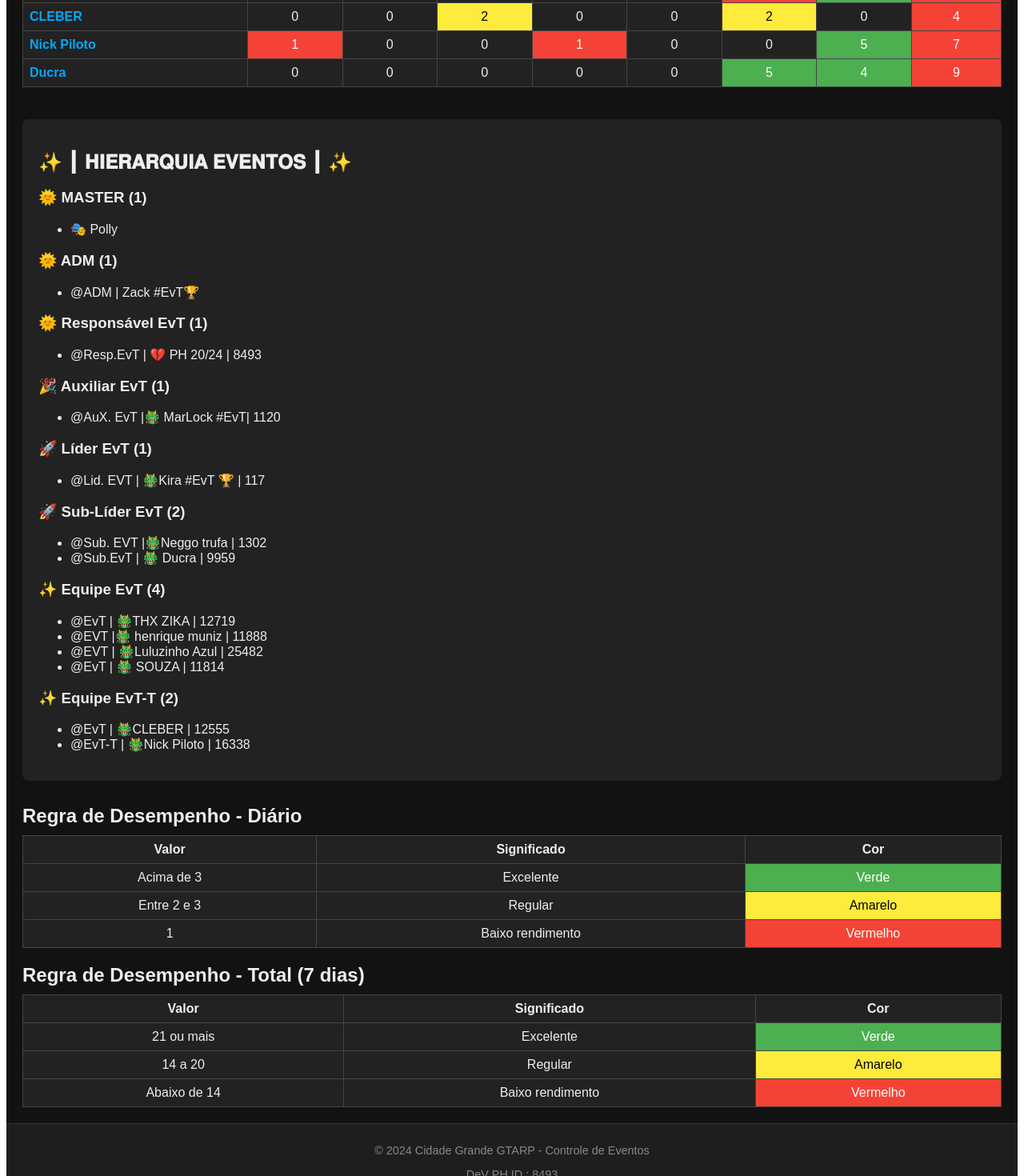
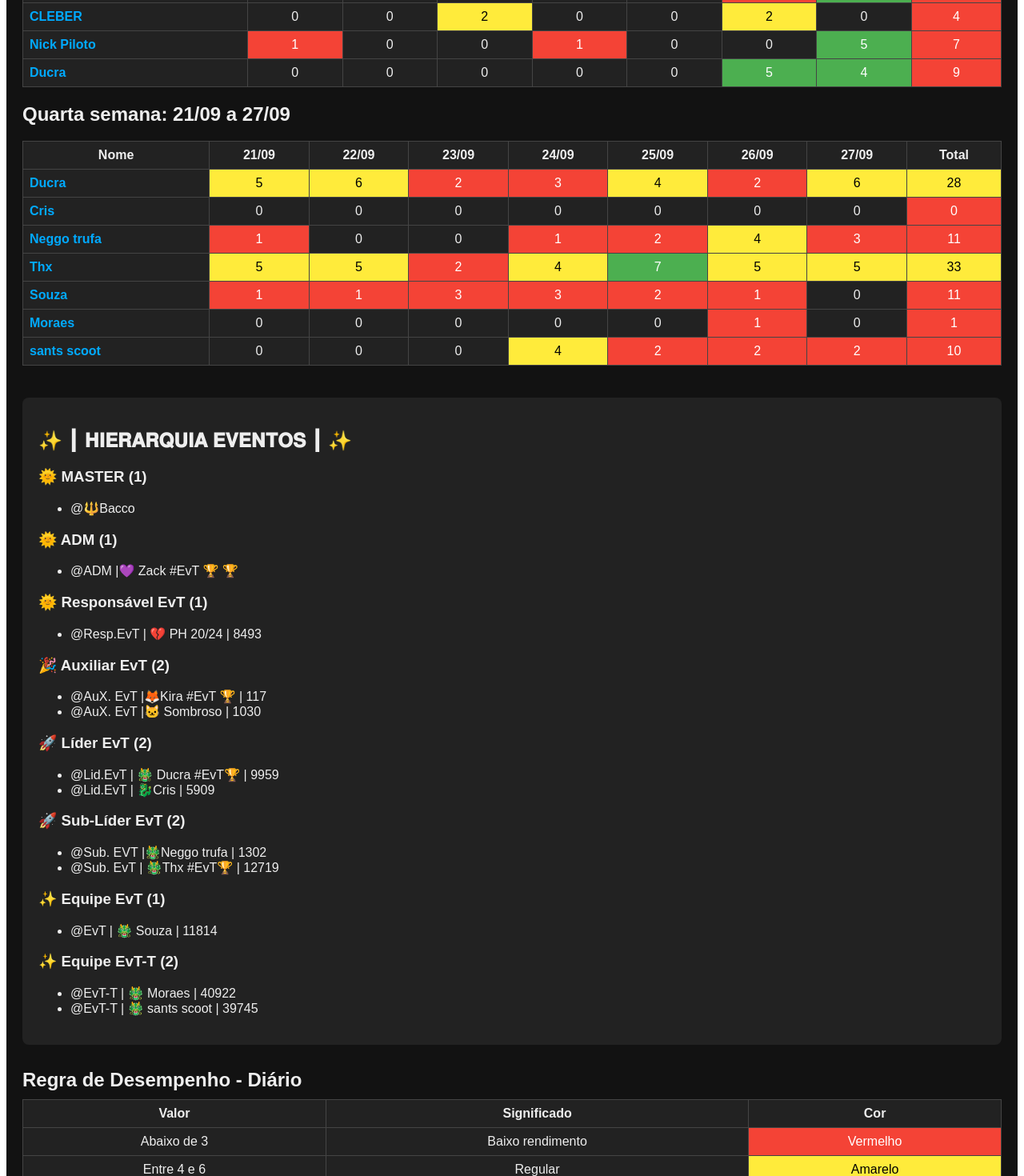
Before and after one commit to pedrohpiri/planilhaeventos, a Vue app: page / in a window 1280 px wide. Shown: the part 1500-2970 px from the top of the page at 80% size. Built offline with nearby package versions, Linux system fonts and the light colour scheme.

Commit message:
Atualizações nos componentes EventTable, Hierarchy e PerformanceRules, e adição do arquivo TODO.md

```diff
--- a/src/components/EventTable.vue
+++ b/src/components/EventTable.vue
@@ -13,10 +13,10 @@
         <tbody>
           <tr v-for="participant in week.participants" :key="participant.name">
             <td class="name" data-label="Nome">{{ participant.name }}</td>
-            <td v-for="date in week.dates" :key="date" :class="getCellClass(participant.events[date])" :data-label="date">
+            <td v-for="date in week.dates" :key="date" :class="getCellClass(participant.events[date], week.name)" :data-label="date">
               {{ participant.events[date] || 0 }}
             </td>
-            <td :class="getTotalClass(calculateTotal(participant.events))" data-label="Total">{{ calculateTotal(participant.events) }}</td>
+            <td :class="getTotalClass(calculateTotal(participant.events), week.name)" data-label="Total">{{ calculateTotal(participant.events) }}</td>
           </tr>
         </tbody>
       </table>
@@ -92,21 +92,47 @@ const weeks = reactive([
       { name: 'Nick Piloto', events: { '14/09': 1, '15/09': 0, '16/09': 0, '17/09': 1, '18/09': 0, '19/09': 0, '20/09': 5 } },
       { name: 'Ducra', events: { '14/09': 0, '15/09': 0, '16/09': 0, '17/09': 0, '18/09': 0, '19/09': 5, '20/09': 4 } }
     ]
+  },
+  {
+    name: 'Quarta semana',
+    period: '21/09 a 27/09',
+    dates: ['21/09', '22/09', '23/09', '24/09', '25/09', '26/09', '27/09'],
+    participants: [
+      { name: 'Ducra', events: { '21/09': 5, '22/09': 6, '23/09': 2, '24/09': 3, '25/09': 4, '26/09': 2, '27/09': 6 } },
+      { name: 'Cris', events: { '21/09': 0, '22/09': 0, '23/09': 0, '24/09': 0, '25/09': 0, '26/09': 0, '27/09': 0 } },
+      { name: 'Neggo trufa', events: { '21/09': 1, '22/09': 0, '23/09': 0, '24/09': 1, '25/09': 2, '26/09': 4, '27/09': 3 } },
+      { name: 'Thx', events: { '21/09': 5, '22/09': 5, '23/09': 2, '24/09': 4, '25/09': 7, '26/09': 5, '27/09': 5 } },
+      { name: 'Souza', events: { '21/09': 1, '22/09': 1, '23/09': 3, '24/09': 3, '25/09': 2, '26/09': 1, '27/09': 0 } },
+      { name: 'Moraes', events: { '21/09': 0, '22/09': 0, '23/09': 0, '24/09': 0, '25/09': 0, '26/09': 1, '27/09': 0 } },
+      { name: 'sants scoot', events: { '21/09': 0, '22/09': 0, '23/09': 0, '24/09': 4, '25/09': 2, '26/09': 2, '27/09': 2 } }
+    ]
   }
 ])
 
-function getCellClass(value) {
-  if (value === 0 || value === undefined) return ''
+function getCellClass(value, weekName) {
+  if (value <= 0 || value === undefined) return ''
+  if (weekName === 'Quarta semana') {
+    if (value > 6) return 'green'
+    if (value >= 4 && value <= 6) return 'yellow'
+    if (value < 4) return 'red'
+  } else {
     if (value > 3) return 'green'
     if (value >= 2 && value <= 3) return 'yellow'
     if (value === 1) return 'red'
+  }
   return ''
 }
 
-function getTotalClass(total) {
+function getTotalClass(total, weekName) {
+  if (weekName === 'Quarta semana') {
+    if (total > 49) return 'green'
+    if (total >= 28 && total <= 42) return 'yellow'
+    return 'red'
+  } else {
     if (total >= 20) return 'green'
     if (total >= 10) return 'yellow'
     return 'red'
+  }
 }
 function calculateTotal(events) {
   return Object.values(events).reduce((sum, val) => sum + (val || 0), 0)
--- a/src/components/Hierarchy.vue
+++ b/src/components/Hierarchy.vue
@@ -19,16 +19,16 @@ const hierarchy = [
     name: 'MASTER',
     count: 1,
     icon: '🌞',
-      members: [
-        { name: 'Polly', html: '🎭 Polly' }
-      ]
+    members: [
+      { name: 'Bacco', html: '@🔱Bacco' }
+    ]
   },
   {
     name: 'ADM',
     count: 1,
     icon: '🌞',
     members: [
-      { name: 'Zack', html: '@ADM | Zack #EvT🏆' }
+      { name: 'Zack', html: '@ADM |💜 Zack #EvT 🏆  🏆' }
     ]
   },
   {
@@ -36,23 +36,25 @@ const hierarchy = [
     count: 1,
     icon: '🌞',
     members: [
-      { name: 'PH', html: '@Resp.EvT | 💔  PH 20/24 | 8493' }
+      { name: 'PH', html: '@Resp.EvT | 💔 PH 20/24 | 8493' }
     ]
   },
   {
     name: 'Auxiliar EvT',
-    count: 1,
+    count: 2,
     icon: '🎉',
     members: [
-      { name: 'MarLock', html: '@AuX. EvT |🐲 MarLock #EvT| 1120' }
+      { name: 'Kira', html: '@AuX. EvT |🦊Kira #EvT 🏆 | 117' },
+      { name: 'Sombroso', html: '@AuX. EvT |🐱 Sombroso  | 1030' }
     ]
   },
   {
     name: 'Líder EvT',
-    count: 1,
+    count: 2,
     icon: '🚀',
     members: [
-      { name: 'Kira', html: '@Lid. EVT | 🐲Kira #EvT 🏆 | 117' }
+      { name: 'Ducra', html: '@Lid.EvT | 🐲 Ducra #EvT🏆 | 9959' },
+      { name: 'Cris', html: '@Lid.EvT | 🐉Cris | 5909' }
     ]
   },
   {
@@ -61,18 +63,15 @@ const hierarchy = [
     icon: '🚀',
     members: [
       { name: 'Neggo trufa', html: '@Sub. EVT |🐲Neggo trufa | 1302' },
-      { name: 'Ducra', html: '@Sub.EvT | 🐲 Ducra | 9959' }
+      { name: 'Thx', html: '@Sub. EvT | 🐲Thx #EvT🏆 | 12719' }
     ]
   },
   {
     name: 'Equipe EvT',
-    count: 4,
+    count: 1,
     icon: '✨',
     members: [
-      { name: 'THX ZIKA', html: '@EvT | 🐲THX ZIKA | 12719' },
-      { name: 'henrique muniz', html: '@EVT |🐲 henrique muniz | 11888' },
-      { name: 'Luluzinho Azul', html: '@EVT | 🐲Luluzinho Azul | 25482' },
-      { name: 'SOUZA', html: '@EvT | 🐲 SOUZA | 11814' }
+      { name: 'Souza', html: '@EvT | 🐲 Souza | 11814' }
     ]
   },
   {
@@ -80,8 +79,8 @@ const hierarchy = [
     count: 2,
     icon: '✨',
     members: [
-      { name: 'CLEBER', html: '@EvT | 🐲CLEBER | 12555' },
-      { name: 'Nick Piloto', html: '@EvT-T | 🐲Nick Piloto | 16338' }
+      { name: 'Moraes', html: '@EvT-T | 🐲 Moraes | 40922' },
+      { name: 'sants scoot', html: '@EvT-T | 🐲 sants scoot | 39745' }
     ]
   }
 ]
--- a/src/components/PerformanceRules.vue
+++ b/src/components/PerformanceRules.vue
@@ -11,19 +11,19 @@
       </thead>
       <tbody>
         <tr>
-          <td>Acima de 3</td>
-          <td>Excelente</td>
-          <td class="green">Verde</td>
+          <td>Abaixo de 3</td>
+          <td>Baixo rendimento</td>
+          <td class="red">Vermelho</td>
         </tr>
         <tr>
-          <td>Entre 2 e 3</td>
+          <td>Entre 4 e 6</td>
           <td>Regular</td>
           <td class="yellow">Amarelo</td>
         </tr>
         <tr>
-          <td>1</td>
-          <td>Baixo rendimento</td>
-          <td class="red">Vermelho</td>
+          <td>Acima de 6</td>
+          <td>Excelente</td>
+          <td class="green">Verde</td>
         </tr>
       </tbody>
     </table>
@@ -39,19 +39,19 @@
       </thead>
       <tbody>
         <tr>
-          <td>21 ou mais</td>
-          <td>Excelente</td>
-          <td class="green">Verde</td>
+          <td>Abaixo de 21</td>
+          <td>Baixo rendimento</td>
+          <td class="red">Vermelho</td>
         </tr>
         <tr>
-          <td>14 a 20</td>
+          <td>Entre 28 e 42</td>
           <td>Regular</td>
           <td class="yellow">Amarelo</td>
         </tr>
         <tr>
-          <td>Abaixo de 14</td>
-          <td>Baixo rendimento</td>
-          <td class="red">Vermelho</td>
+          <td>Acima de 49</td>
+          <td>Excelente</td>
+          <td class="green">Verde</td>
         </tr>
       </tbody>
     </table>
```
Also changed, not shown: 1 other file (tests, documents, lock files or other folders). Lines whose indentation alone changed are shown as unchanged.
